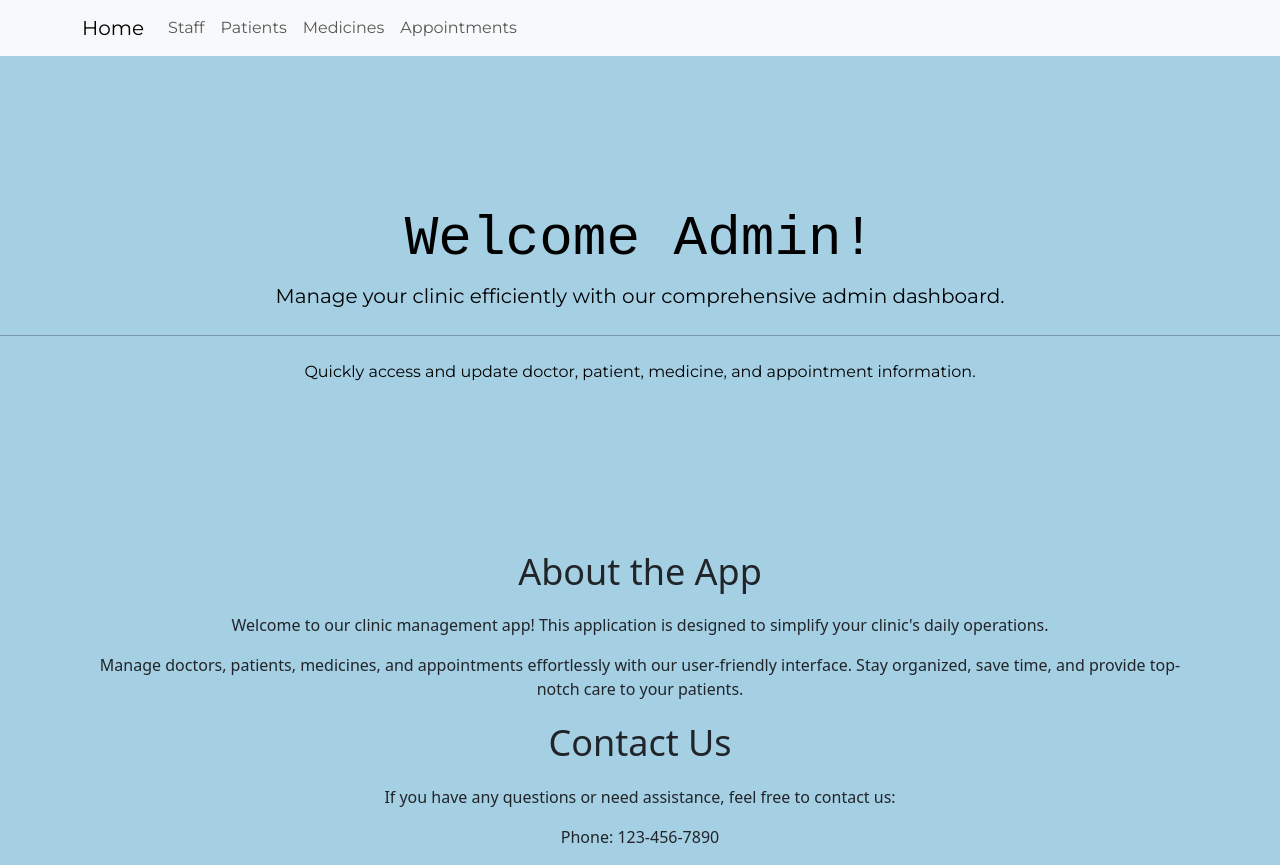
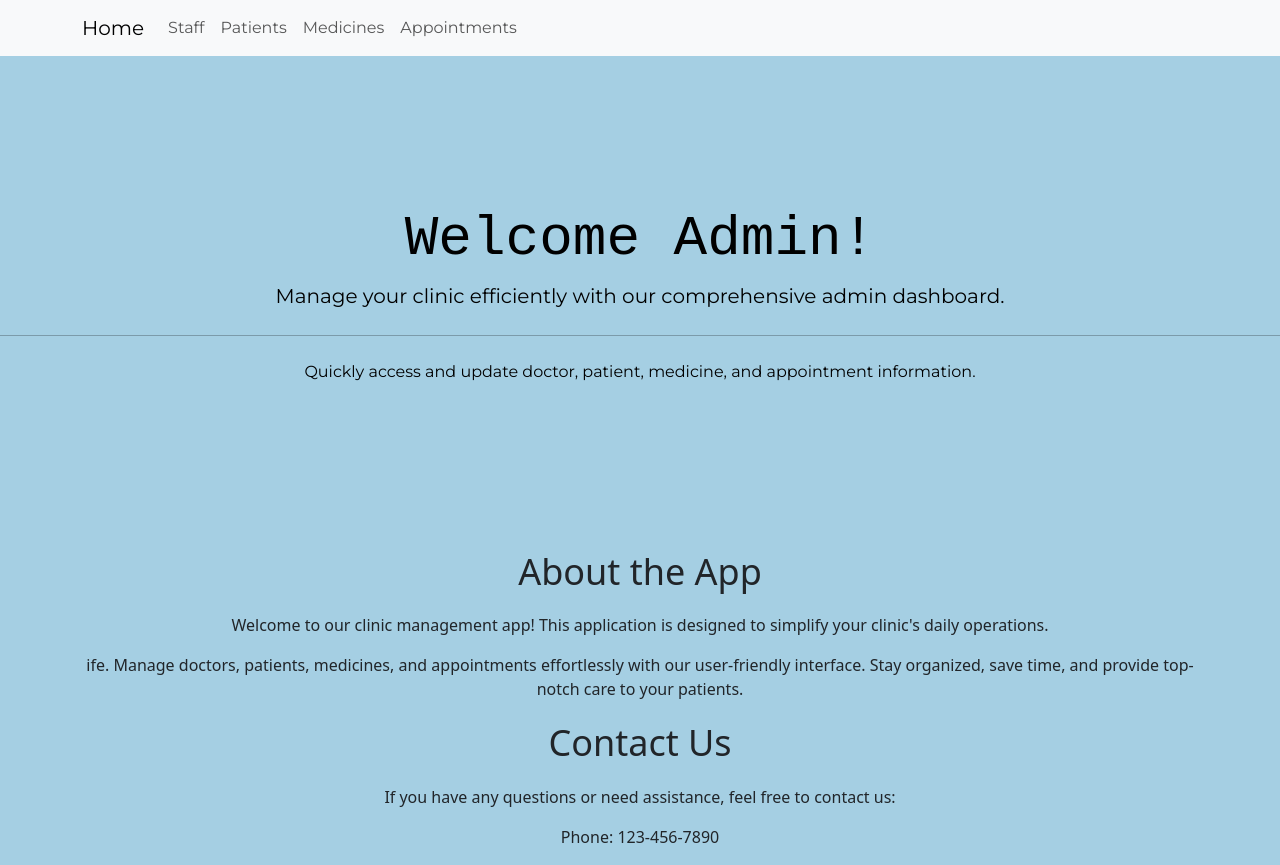
Before and after one commit to alytantawyy/db_clinic_angular, an Angular app: page / in a window 1280 px wide. Built offline with nearby package versions, Linux system fonts and the light colour scheme.

Commit message:
Update home.component.html
ife

```diff
--- a/src/app/home/home.component.html
+++ b/src/app/home/home.component.html
@@ -13,7 +13,7 @@
         <div class="col text-center">
           <h2 style="font-size: 36px; margin-bottom: 20px;">About the App</h2>
           <p>Welcome to our clinic management app! This application is designed to simplify your clinic's daily operations.</p>
-          <p>Manage doctors, patients, medicines, and appointments effortlessly with our user-friendly interface. Stay organized, save time, and provide top-notch care to your patients.</p>
+          <p>ife. Manage doctors, patients, medicines, and appointments effortlessly with our user-friendly interface. Stay organized, save time, and provide top-notch care to your patients.</p>
         </div>
       </div>
 
```
